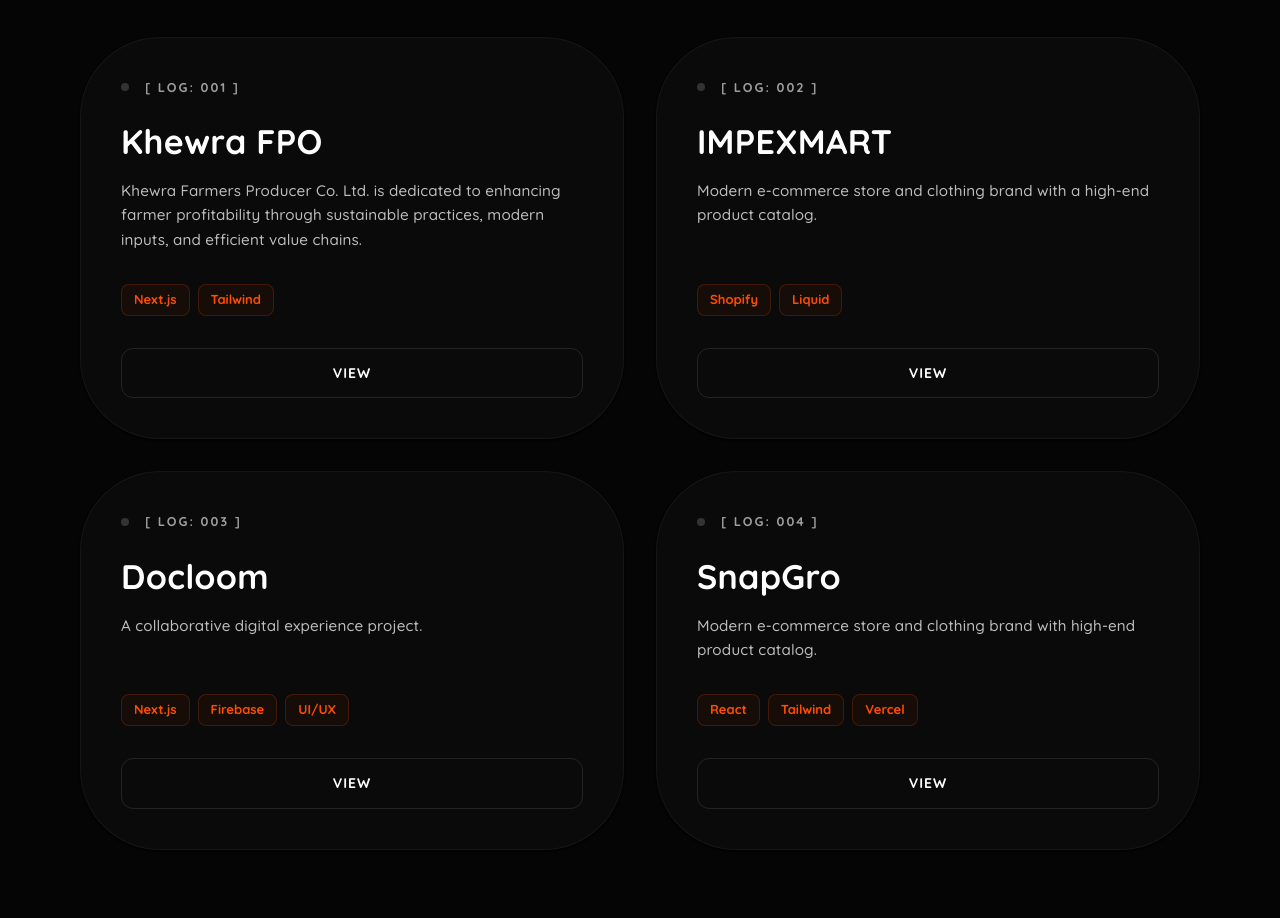
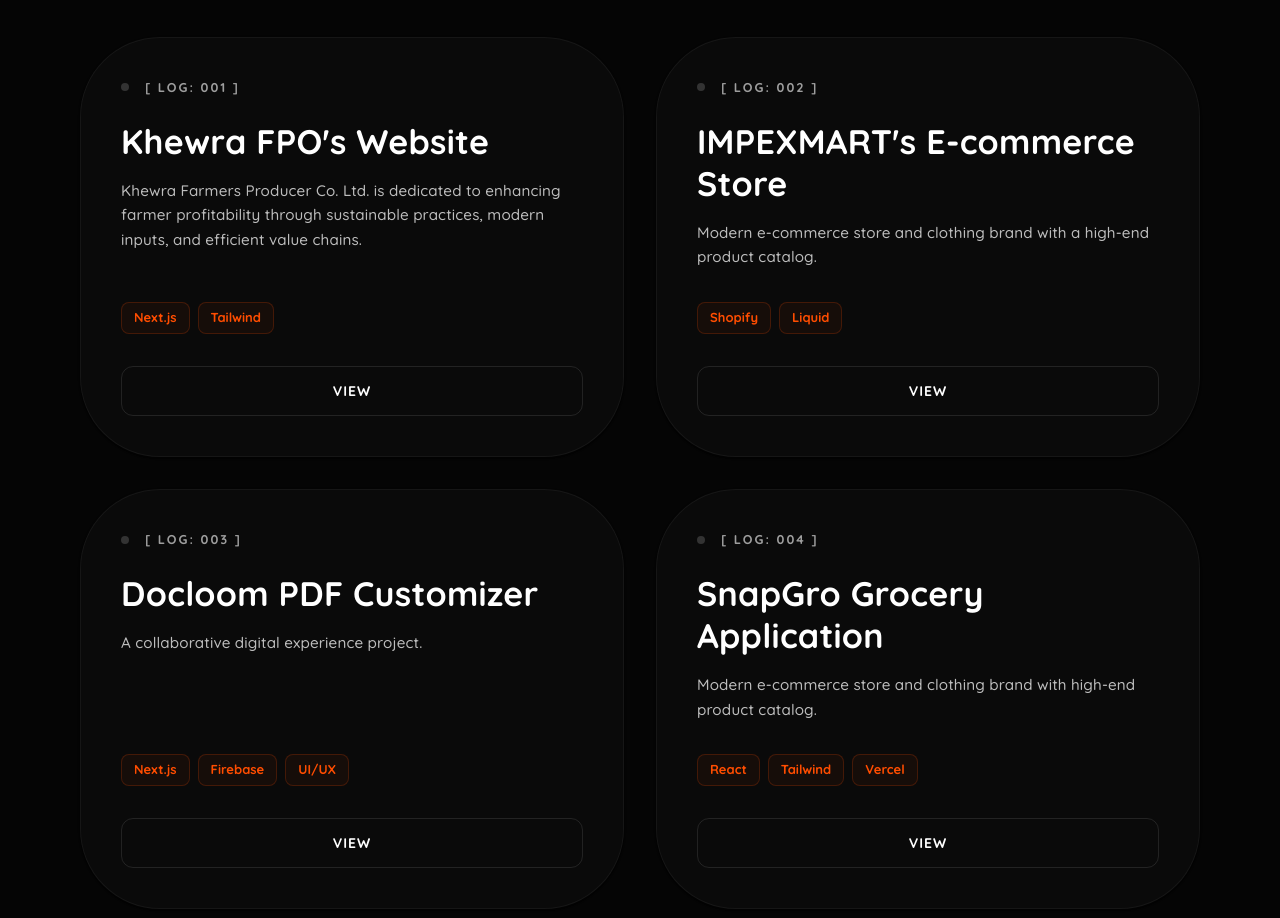
Before and after one commit to raiarjun2005/arjun-s-porofolio, a Next.js app: page / in a window 1280 px wide. Shown: the part 1080-1998 px from the top of the page. Built offline with nearby package versions, Linux system fonts and the light colour scheme; what @mui/material-nextjs would draw is missing.

Commit message:
Initial commit

```diff
--- a/app/components/HeroSection.tsx
+++ b/app/components/HeroSection.tsx
@@ -97,6 +97,14 @@
             </Typography>
 
             <Button
+
+                    onClick={()=>{
+                        document.getElementById('projects-section')?.scrollIntoView({
+                            behavior:'smooth',
+                            block:'start'
+                        })
+                    }}
+
                 variant="contained"
                 sx={{
                     bgcolor: '#df6830',
--- a/app/components/ProjectsSection.tsx
+++ b/app/components/ProjectsSection.tsx
@@ -10,7 +10,7 @@
 const myProjects = [
   {
     id: "001",
-    name: "Khewra FPO",
+    name: "Khewra FPO's Website",
     desc: "Khewra Farmers Producer Co. Ltd. is dedicated to enhancing farmer profitability through sustainable practices, modern inputs, and efficient value chains.",
     techStack: ["Next.js", "Tailwind"],
     specs: {
@@ -21,7 +21,7 @@
   },
   {
     id: "002",
-    name: "IMPEXMART",
+    name: "IMPEXMART's E-commerce Store",
     desc: "Modern e-commerce store and clothing brand with a high-end product catalog.",
     techStack: ["Shopify", "Liquid"],
     specs: {
@@ -32,7 +32,7 @@
   },
   {
     id: "003",
-    name: "Docloom",
+    name: "Docloom PDF Customizer",
     desc: "A collaborative digital experience project.",
     techStack: ["Next.js", "Firebase", "UI/UX"],
     specs: {
@@ -43,7 +43,7 @@
   },
   {
     id: "004",
-    name: "SnapGro",
+    name: "SnapGro Grocery Application",
     desc: "Modern e-commerce store and clothing brand with high-end product catalog.",
     techStack: ["React", "Tailwind", "Vercel"],
     specs: {
@@ -70,7 +70,9 @@
   const handleCloseSpecs = () => setSelectedProject(null);
 
   return (
-    <Box sx={{ py: { xs: 10, md: 15 }, px: { xs: 2, md: 4, lg: 10 }, bgcolor: "#050505" }}>
+    <Box
+          id="projects-section"
+    sx={{ py: { xs: 10, md: 15 }, px: { xs: 2, md: 4, lg: 10 }, bgcolor: "#050505" }}>
 
       <Box sx={{ textAlign: "center", mb: 10 }}>
         <Typography sx={{ color: "grey.600", letterSpacing: 4, mb: 2, fontSize: { xs: "0.8rem", md: "1rem" }, textTransform: "uppercase", fontFamily: quicksand.style.fontFamily }}>
```
